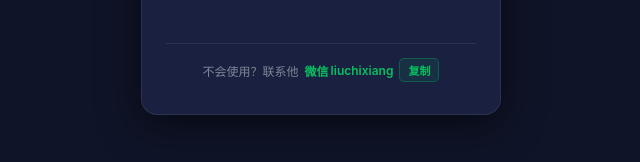
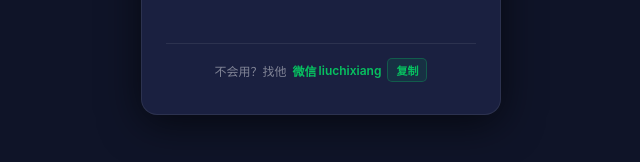
Before and after one commit to liuchixiangai/guangwei, a website: page basketball/admin.html in a window 1280 px wide. Shown: the part 496-658 px from the top of the page, 319-959 px from the left. Drawn offline with Linux system fonts and the light colour scheme.

Commit message:
微信文案统一: 需要帮助？联系客服→不会用？找他

```diff
--- a/basketball/admin.html
+++ b/basketball/admin.html
@@ -154,7 +154,7 @@ html,body{height:100%;background:var(--bg);color:var(--text);font-family:-apple-
     <div class="entry-error" id="entry-error"></div>
     <div class="entry-hint-join" id="entry-join-hint" style="display:none"></div>
     <div class="contact-row">
-      <span class="contact-text">不会使用？联系他</span>
+      <span class="contact-text">不会用？找他</span>
       <span class="contact-wx"><span class="wx-icon">微信</span> <span>liuchixiang</span></span>
       <button class="copy-btn" onclick="copyWx(this)">复制</button>
     </div>
@@ -272,7 +272,7 @@ html,body{height:100%;background:var(--bg);color:var(--text);font-family:-apple-
     <button class="tool-btn" onclick="doLogout()"><span>🚪</span><span>返回主页</span></button>
   </div>
   <div class="contact-row" style="border-top:none;margin-top:8px;padding-top:0">
-    <span class="contact-text">不会使用？联系他</span>
+    <span class="contact-text">不会用？找他</span>
     <span class="contact-wx"><span class="wx-icon">微信</span> <span>liuchixiang</span></span>
     <button class="copy-btn" onclick="copyWx(this)">复制</button>
   </div>
```
Also changed, not shown: football/admin.html (+2 -2 lines), landing/index.html (+1 -1 lines), namebar/admin.html (+1 -1 lines).
